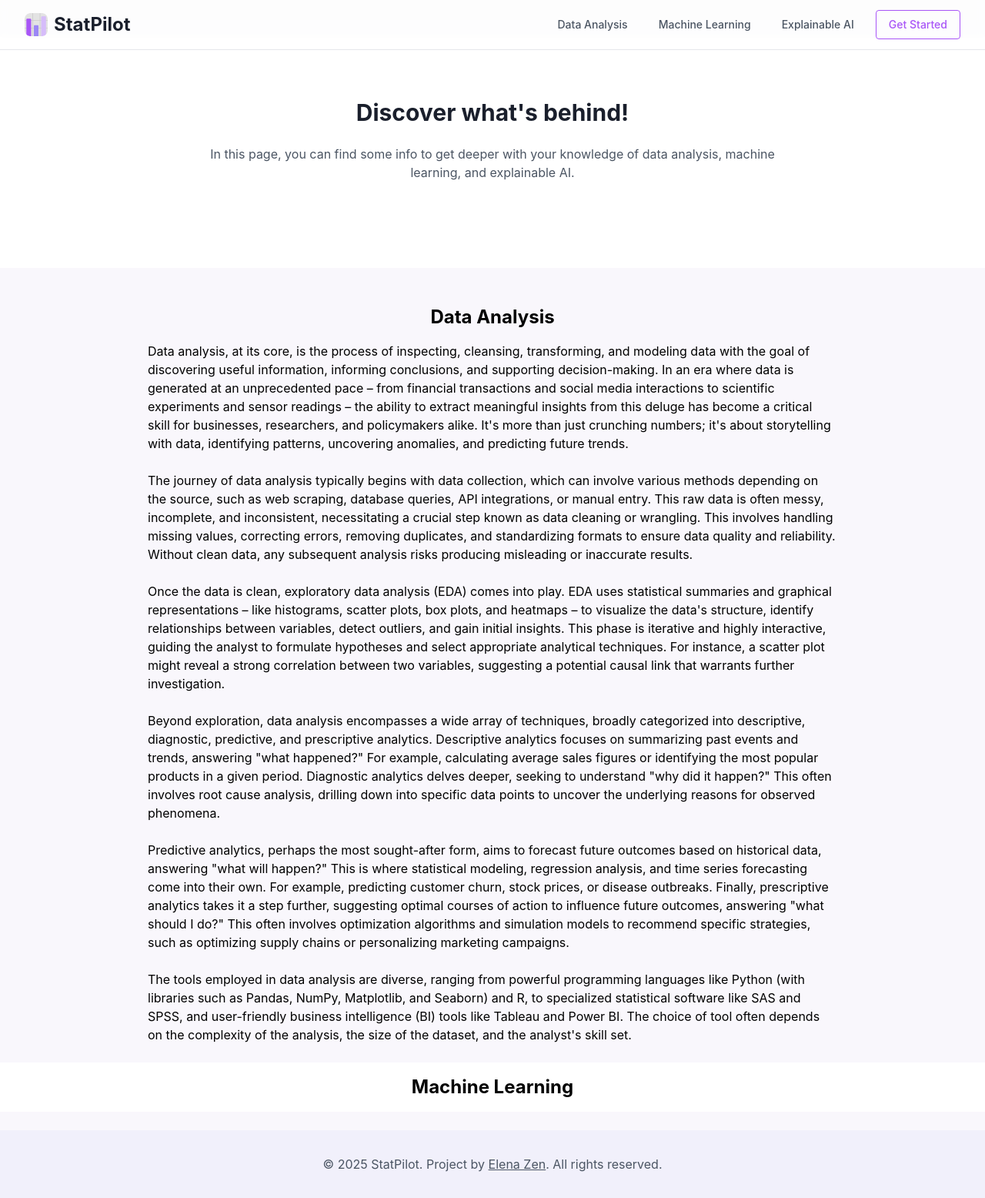
After one commit to elena563/statpilot, a Flask app: page /learn in a window 1280 px wide. The commit adds this page. Shown: the whole page at 77% size. Run offline with Flask 3, Linux system fonts and the light colour scheme; some libraries are stand-ins or nearby versions.

Commit message:
Add learn page, fix model error ui

```diff
--- a/app.py
+++ b/app.py
@@ -208,11 +208,9 @@ def download_model():
 
     return send_file(path, as_attachment=True, download_name=filename)
 
-@app.route('/download/<path:filename>')
-def download_file(filename):
-    return send_from_directory(directory=os.path.dirname(filename),
-                               filename=os.path.basename(filename),
-                               as_attachment=True)
+@app.route("/learn")
+def learn():
+    return render_template("learn.html")
 
 if __name__ == '__main__':
     with app.app_context():
--- a/modules/modeling.py
+++ b/modules/modeling.py
@@ -42,7 +42,7 @@ def train_model(df, target, model_type, session_id):
             model = DecisionTreeClassifier()
             task = 'classif'
     if task != target_type:
-        raise ValueError(f"Modello '{model_type}' non supportato per target {target}")
+        raise ValueError(f"Modello '{model_type}' non supportato per target '{target}'")
 
 
     model.fit(X_train, y_train)
--- a/templates/index.html
+++ b/templates/index.html
@@ -12,10 +12,8 @@
                     Unlock the power of your data with our comprehensive suite of statistical tools for analysis, machine learning, and explainable AI.
                 </p>
                 <div class="flex flex-wrap justify-center gap-4 animate-fade-in" style="animation-delay: 0.4s;">
-                    <button class="bg-purple-500 hover:bg-purple-600 text-white px-8 py-2 rounded-md font-medium">Get Started</button>
-                    <button class="border border-purple-500 text-purple-500 hover:bg-purple-50 px-8 py-2 rounded-md font-medium">
-                        Learn More
-                    </button>
+                    <a href='/analysis' class="bg-purple-500 hover:bg-purple-600 text-white px-8 py-2 rounded-md font-medium">Get Started</a>
+                    <a href='/learn' class="border border-purple-500 text-purple-500 hover:bg-purple-50 px-8 py-2 rounded-md font-medium">Learn More</a>
                 </div>
             </div>
         </div>
--- /dev/null
+++ b/templates/learn.html
@@ -0,0 +1,31 @@
+{% extends "layout.html" %}
+
+{% block main %}
+
+    <main class="relative overflow-hidden bg-gradient-to-b from-gray-100 to-white pt-12 mb-8">
+        <div class="bg-white w-full px-4 sm:px-6 lg:px-8 py-12 md:py-20">
+            <div class="text-center">
+                <h2 class="text-3xl md:text-3xl font-bold tech-dark-purple mb-6 animate-fade-in">
+                    Discover what's behind!
+                </h2>
+                <p class="text-m md:text-m text-gray-600 max-w-3xl mx-auto mb-8 animate-fade-in" style="animation-delay: 0.2s;">
+                    In this page, you can find some info to get deeper with your knowledge of data analysis, machine learning, and explainable AI.
+                </p>
+            </div>
+        </div>
+    </main>
+
+    <section class="my-6 flex flex-col items-center">
+        <h3 class="text-2xl font-bold text-center my-4">Data Analysis</h3>
+        <p class="text-s md:text-s max-w-4xl mx-auto">Data analysis, at its core, is the process of inspecting, cleansing, transforming, and modeling data with the goal of discovering useful information, informing conclusions, and supporting decision-making. In an era where data is generated at an unprecedented pace – from financial transactions and social media interactions to scientific experiments and sensor readings – the ability to extract meaningful insights from this deluge has become a critical skill for businesses, researchers, and policymakers alike. It's more than just crunching numbers; it's about storytelling with data, identifying patterns, uncovering anomalies, and predicting future trends.</p>
+        <br/><p class="text-s md:text-s max-w-4xl mx-auto">The journey of data analysis typically begins with data collection, which can involve various methods depending on the source, such as web scraping, database queries, API integrations, or manual entry. This raw data is often messy, incomplete, and inconsistent, necessitating a crucial step known as data cleaning or wrangling. This involves handling missing values, correcting errors, removing duplicates, and standardizing formats to ensure data quality and reliability. Without clean data, any subsequent analysis risks producing misleading or inaccurate results.</p>
+        <br/><p class="text-s md:text-s max-w-4xl mx-auto">Once the data is clean, exploratory data analysis (EDA) comes into play. EDA uses statistical summaries and graphical representations – like histograms, scatter plots, box plots, and heatmaps – to visualize the data's structure, identify relationships between variables, detect outliers, and gain initial insights. This phase is iterative and highly interactive, guiding the analyst to formulate hypotheses and select appropriate analytical techniques. For instance, a scatter plot might reveal a strong correlation between two variables, suggesting a potential causal link that warrants further investigation.</p>
+        <br/><p class="text-s md:text-s max-w-4xl mx-auto">Beyond exploration, data analysis encompasses a wide array of techniques, broadly categorized into descriptive, diagnostic, predictive, and prescriptive analytics. Descriptive analytics focuses on summarizing past events and trends, answering "what happened?" For example, calculating average sales figures or identifying the most popular products in a given period. Diagnostic analytics delves deeper, seeking to understand "why did it happen?" This often involves root cause analysis, drilling down into specific data points to uncover the underlying reasons for observed phenomena.</p>
+        <br/><p class="text-s md:text-s max-w-4xl mx-auto">Predictive analytics, perhaps the most sought-after form, aims to forecast future outcomes based on historical data, answering "what will happen?" This is where statistical modeling, regression analysis, and time series forecasting come into their own. For example, predicting customer churn, stock prices, or disease outbreaks. Finally, prescriptive analytics takes it a step further, suggesting optimal courses of action to influence future outcomes, answering "what should I do?" This often involves optimization algorithms and simulation models to recommend specific strategies, such as optimizing supply chains or personalizing marketing campaigns.</p>
+        <br/><p class="text-s md:text-s max-w-4xl mx-auto">The tools employed in data analysis are diverse, ranging from powerful programming languages like Python (with libraries such as Pandas, NumPy, Matplotlib, and Seaborn) and R, to specialized statistical software like SAS and SPSS, and user-friendly business intelligence (BI) tools like Tableau and Power BI. The choice of tool often depends on the complexity of the analysis, the size of the dataset, and the analyst's skill set.</p>
+    </section>
+    <section class="bg-white my-6 flex flex-col items-center">
+        <h3 class="text-2xl font-bold text-center my-4">Machine Learning</h3>
+    </section>
+
+{% endblock %}
```
